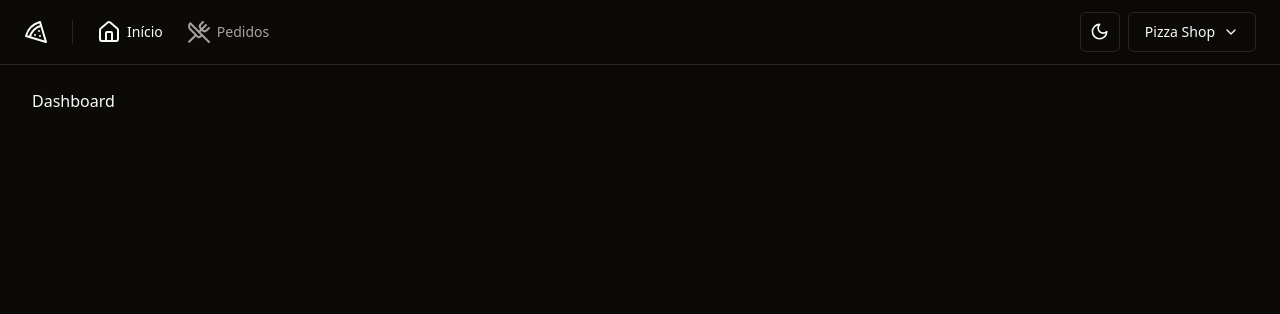
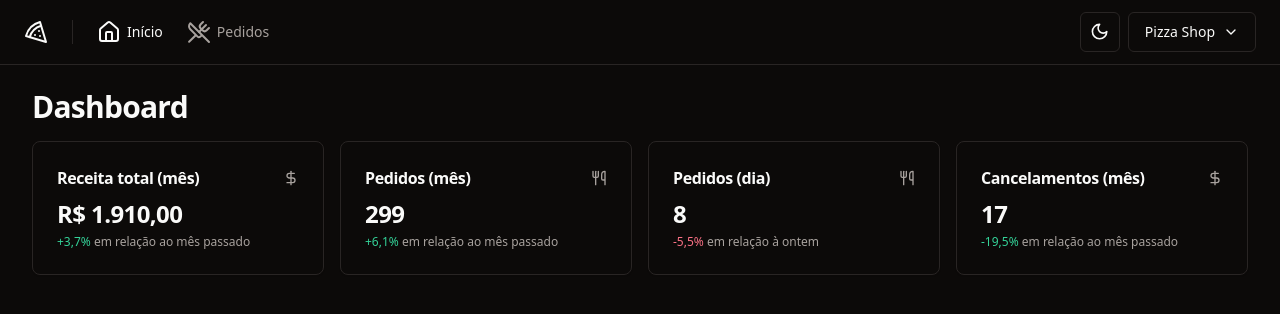
Before and after one commit to lucian-af/laf.pizza.shop, a React (Vite) app: page / in a window 1280 px wide. Shown: the top 314 px of the page. Built offline with nearby package versions, Linux system fonts and the light colour scheme.

Commit message:
feat(dashboard): adiciona cards com totalizadores de receita e pedidos;

```diff
--- a/src/pages/app/dashboard.tsx
+++ /dev/null
@@ -1,10 +0,0 @@
-import { Helmet } from 'react-helmet-async'
-
-export function Dashboard() {
-  return (
-    <>
-      <Helmet title="Dashboard" />
-      <h1>Dashboard</h1>
-    </>
-  )
-}
--- /dev/null
+++ b/src/pages/app/dashboard/dashboard.tsx
@@ -0,0 +1,23 @@
+import { Helmet } from 'react-helmet-async'
+
+import { DayOrdersAmountCard } from './day-orders-amount-card'
+import { MonthCanceledOrdersAmountCard } from './month-canceled-orders-amount-card'
+import { MonthOrdersAmountCard } from './month-orders-amount-card'
+import { MonthRevenueCard } from './month-revenue-card'
+
+export function Dashboard() {
+  return (
+    <>
+      <Helmet title="Dashboard" />
+      <div className="flex flex-col gap-4">
+        <h1 className="text-3xl font-bold tracking-tight">Dashboard</h1>
+        <div className="grid grid-flow-row grid-cols-1 gap-4 md:grid-cols-2 lg:grid-cols-4">
+          <MonthRevenueCard />
+          <MonthOrdersAmountCard />
+          <DayOrdersAmountCard />
+          <MonthCanceledOrdersAmountCard />
+        </div>
+      </div>
+    </>
+  )
+}
--- /dev/null
+++ b/src/pages/app/dashboard/day-orders-amount-card.tsx
@@ -0,0 +1,21 @@
+import { Card, CardContent, CardHeader, CardTitle } from '@components/ui/card'
+import { Utensils } from 'lucide-react'
+
+export function DayOrdersAmountCard() {
+  return (
+    <Card>
+      <CardHeader className="flex-row items-center justify-between space-y-0 pb-2">
+        <CardTitle className="text-base font-semibold">Pedidos (dia)</CardTitle>
+        <Utensils className="h-4 w-4 text-muted-foreground" />
+      </CardHeader>
+
+      <CardContent className="space-y-1">
+        <span className="text-2xl font-bold tracking-tight">8</span>
+        <p className="text-xs text-muted-foreground">
+          <span className="text-rose-500 dark:text-rose-400">-5,5%</span> em
+          relação à ontem
+        </p>
+      </CardContent>
+    </Card>
+  )
+}
--- /dev/null
+++ b/src/pages/app/dashboard/month-canceled-orders-amount-card.tsx
@@ -0,0 +1,23 @@
+import { Card, CardContent, CardHeader, CardTitle } from '@components/ui/card'
+import { DollarSign } from 'lucide-react'
+
+export function MonthCanceledOrdersAmountCard() {
+  return (
+    <Card>
+      <CardHeader className="flex-row items-center justify-between space-y-0 pb-2">
+        <CardTitle className="text-base font-semibold">
+          Cancelamentos (mês)
+        </CardTitle>
+        <DollarSign className="h-4 w-4 text-muted-foreground" />
+      </CardHeader>
+
+      <CardContent className="space-y-1">
+        <span className="text-2xl font-bold tracking-tight">17</span>
+        <p className="text-xs text-muted-foreground">
+          <span className="text-emerald-500 dark:text-emerald-400">-19,5%</span>{' '}
+          em relação ao mês passado
+        </p>
+      </CardContent>
+    </Card>
+  )
+}
--- /dev/null
+++ b/src/pages/app/dashboard/month-orders-amount-card.tsx
@@ -0,0 +1,21 @@
+import { Card, CardContent, CardHeader, CardTitle } from '@components/ui/card'
+import { Utensils } from 'lucide-react'
+
+export function MonthOrdersAmountCard() {
+  return (
+    <Card>
+      <CardHeader className="flex-row items-center justify-between space-y-0 pb-2">
+        <CardTitle className="text-base font-semibold">Pedidos (mês)</CardTitle>
+        <Utensils className="h-4 w-4 text-muted-foreground" />
+      </CardHeader>
+
+      <CardContent className="space-y-1">
+        <span className="text-2xl font-bold tracking-tight">299</span>
+        <p className="text-xs text-muted-foreground">
+          <span className="text-emerald-500 dark:text-emerald-400">+6,1%</span>{' '}
+          em relação ao mês passado
+        </p>
+      </CardContent>
+    </Card>
+  )
+}
--- /dev/null
+++ b/src/pages/app/dashboard/month-revenue-card.tsx
@@ -0,0 +1,23 @@
+import { Card, CardContent, CardHeader, CardTitle } from '@components/ui/card'
+import { DollarSign } from 'lucide-react'
+
+export function MonthRevenueCard() {
+  return (
+    <Card>
+      <CardHeader className="flex-row items-center justify-between space-y-0 pb-2">
+        <CardTitle className="text-base font-semibold">
+          Receita total (mês)
+        </CardTitle>
+        <DollarSign className="h-4 w-4 text-muted-foreground" />
+      </CardHeader>
+
+      <CardContent className="space-y-1">
+        <span className="text-2xl font-bold tracking-tight">R$ 1.910,00</span>
+        <p className="text-xs text-muted-foreground">
+          <span className="text-emerald-500 dark:text-emerald-400">+3,7%</span>{' '}
+          em relação ao mês passado
+        </p>
+      </CardContent>
+    </Card>
+  )
+}
--- a/src/routes.tsx
+++ b/src/routes.tsx
@@ -1,6 +1,6 @@
 import { AppLayout } from '@pages/_layouts/app'
 import { AuthLayout } from '@pages/_layouts/auth'
-import { Dashboard } from '@pages/app/dashboard'
+import { Dashboard } from '@pages/app/dashboard/dashboard'
 import { Orders } from '@pages/app/orders/orders'
 import { SignIn } from '@pages/auth/sign-in'
 import { SignUp } from '@pages/auth/sign-up'
```
